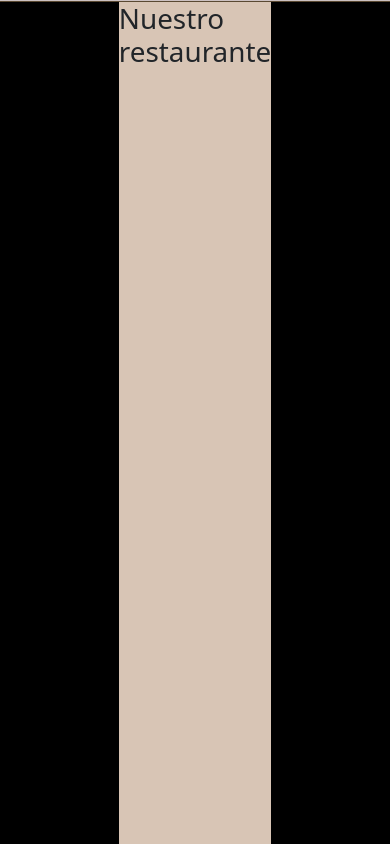
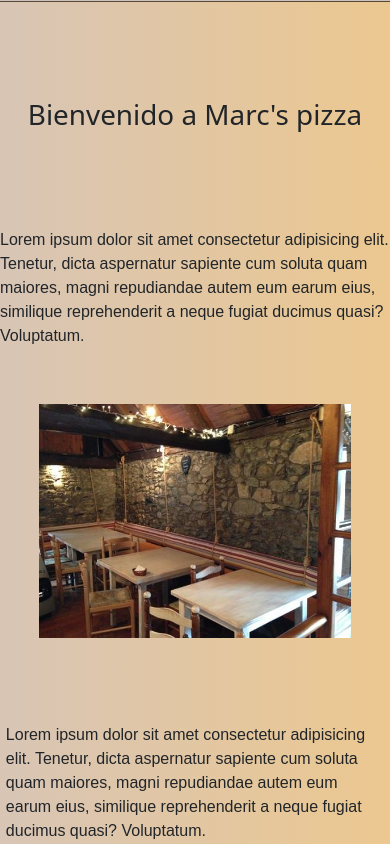
Before and after one commit to marcormun/Proyecto-2, a website: page index.html in a window 390 px wide. Shown: the part 94-938 px from the top of the page. Drawn offline with nearby package versions, Linux system fonts and the light colour scheme.

Commit message:
Segunda version índice

```diff
--- a/css/styles.css
+++ b/css/styles.css
@@ -1,11 +1,11 @@
 .contenedorGeneral{
-    height: 200vh;
+    height: 190vh;
     width: 100%;
     position: relative;
     display: flex;
     flex-direction: column;
     margin: 0;
-    align-items: flex-start;
+    align-items: center;
     background-color: rgb(172, 152, 152);
 }
 .link a:link {
@@ -47,7 +47,7 @@
     color: rgb(90, 73, 50);
 }
 .cuerpo{
-    background-color: rgb(216, 197, 181);
+    background: linear-gradient(to right, rgb(216, 197, 181), rgb(236, 200, 144));
     width: 100%;
     height: 100em;
     position: absolute;
@@ -56,8 +56,107 @@
     flex-direction: row;
     justify-content: space-between;
 }
+
+.centro {
+    width: 70%;
+    height: 100em;
+    display: flex;
+    flex-direction: column;
+    align-items: center;
+    justify-content: space-between;
+}
 .bordes {
-    background-color: black;
     height: 100em;
-    width: 15em;
+    width: 15%;
 }
+.espacioVacio {
+    width: 100%;
+    height: 6em;
+}
+.contenido {
+    width: 100%;
+    height: 94%;
+    display: flex;
+    flex-direction: column;
+    align-items: center;
+    justify-content: space-between;
+}
+.titulo {
+    width: 100%;
+    height: 4em;
+    display: flex;
+    align-items: flex-start;
+    justify-content: center;
+}
+.parrafo {
+    margin-bottom: 5px;
+    width: 100%;
+    height: 28em;
+    display: flex;
+    flex-direction: row;
+    align-items: center;
+    justify-content: space-between;
+}
+.parrafoTexto{
+    width: 50%;
+    height: 100%;
+    display: flex;
+    flex-direction: column;
+    align-items: center;
+    justify-content: center;
+}
+.espacioMovil{
+    width: 3%;
+    height: 100%;
+}
+.espacioTexto{
+    width: 97%;
+    height: 100%;
+}
+.propiedadesTexto{
+    font-family: Arial, Helvetica, sans-serif;
+}
+.parrafoImagen{
+    width: 50%;
+    height: 100%;
+}
+.imagenesHome{
+    width: 100%;
+    height: 100%;
+}
+
+.piePagina{
+    width: 100%;
+    height: 11em;
+    position: absolute;
+    top: 106em;
+    display: flex;
+    flex-direction: row;
+    background-color: rgb(101, 40, 40);
+}
+
+
+
+
+@media (max-width: 1200px) {
+    .bordes{
+        width: 0%;
+    }
+    .centro{
+        width: 100%;
+    }
+}
+@media (max-width: 800px) {
+    .parrafo{
+        height: 56em;
+        flex-direction: column;
+    }
+    .parrafoTexto{
+        width: 100%;
+        height: 100%;
+    }
+    .parrafoImagen{
+        width: 80%;
+        height: 80%;
+    }
+}
--- a/index.html
+++ b/index.html
@@ -11,7 +11,7 @@
 <body>
     <div class='contenedorGeneral'>
         <div class="barraNavegacion">
-            <img class="logo" src="img/logo.png" alt="Logo pizzeria"/>
+            <a href="index.html"><img class="logo" src="img/logo.png" alt="Logo pizzeria"/></a>
             <div class="links">
                 <div class="link"><a class="fuenteLinks" href="index.html">Home</a></div>
                 <div class="link"><a class="fuenteLinks" href="html/carta.html">Nuestra carta</a></div>
@@ -20,8 +20,47 @@
         </div>
         <div class="cuerpo">
             <div class="bordes"></div>
-            <div><h1>Nuestro restaurante</h1></div>
+            <div class="centro">
+                <div class="espacioVacio"></div>
+                <div class="contenido">
+                    <div class="titulo">
+                        <h1>Bienvenido a Marc's pizza</h1>
+                    </div>
+                    <div class="espacioVacio"></div>
+                    <div class="parrafo">
+                        <div class="parrafoTexto">
+                            <p class="propiedadesTexto">Lorem ipsum dolor sit amet consectetur adipisicing elit. Tenetur, dicta aspernatur sapiente cum soluta quam maiores, magni repudiandae autem eum earum eius, similique reprehenderit a neque fugiat ducimus quasi? Voluptatum.</p>
+                        </div>
+                        <div class="parrafoImagen">
+                            <img class="imagenesHome" src="img/comedor.jpg" alt="">
+                        </div>
+                    </div>
+                    <div class="parrafo">
+                        <div class="parrafoTexto">
+                            <div class="espacioMovil"></div>
+                            <div class="espacioTexto">
+                                <p class="propiedadesTexto">Lorem ipsum dolor sit amet consectetur adipisicing elit. Tenetur, dicta aspernatur sapiente cum soluta quam maiores, magni repudiandae autem eum earum eius, similique reprehenderit a neque fugiat ducimus quasi? Voluptatum.</p>
+                            </div>
+                        </div>
+                        <div class="parrafoImagen">
+                            <img class="imagenesHome" src="img/cocina.jpg" alt="">
+                        </div>
+                    </div>
+                    <div class="parrafo">
+                        <div class="parrafoTexto">
+                            <p class="propiedadesTexto">Lorem ipsum dolor sit amet consectetur adipisicing elit. Tenetur, dicta aspernatur sapiente cum soluta quam maiores, magni repudiandae autem eum earum eius, similique reprehenderit a neque fugiat ducimus quasi? Voluptatum.</p>
+                        </div>
+                        <div class="parrafoImagen">
+                            <img class="imagenesHome" src="img/horno.jpg" alt="">
+                        </div>
+                    </div>
+                    <div class="espacioVacio"></div>
+                </div>
+            </div>
             <div class="bordes"></div>
+        </div>
+        <div class="piePagina">
+            <p>sdasd</p>
         </div>
     </div>
 </body>
```
Also changed, not shown: img/cocina.jpg (added), img/comedor.jpg (added), img/horno.jpg (added).
